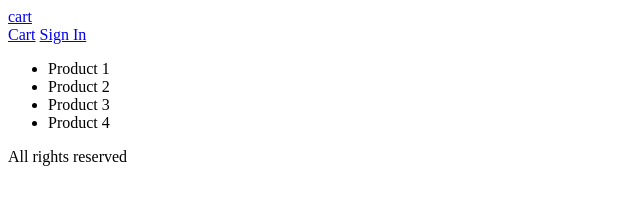
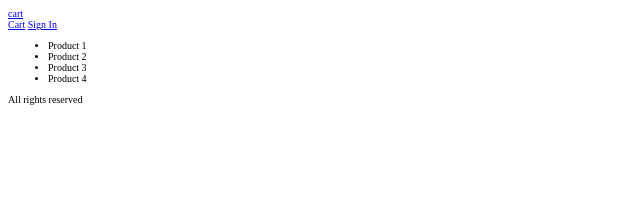
Before and after one commit to bobomurod/mycart, a plain HTML site: page template/index.html in a window 1280 px wide. Shown: the whole page, without its empty margins (0-640 px from the left). Drawn offline with Linux system fonts and the light colour scheme.

Commit message:
font-size

```diff
--- a/template/styles/style.css
+++ b/template/styles/style.css
@@ -1 +1,4 @@
 /*template style */
+html{
+    font-size: 62.5%; /* 16px x 62.5 = 10px = 1rem */
+}
```
